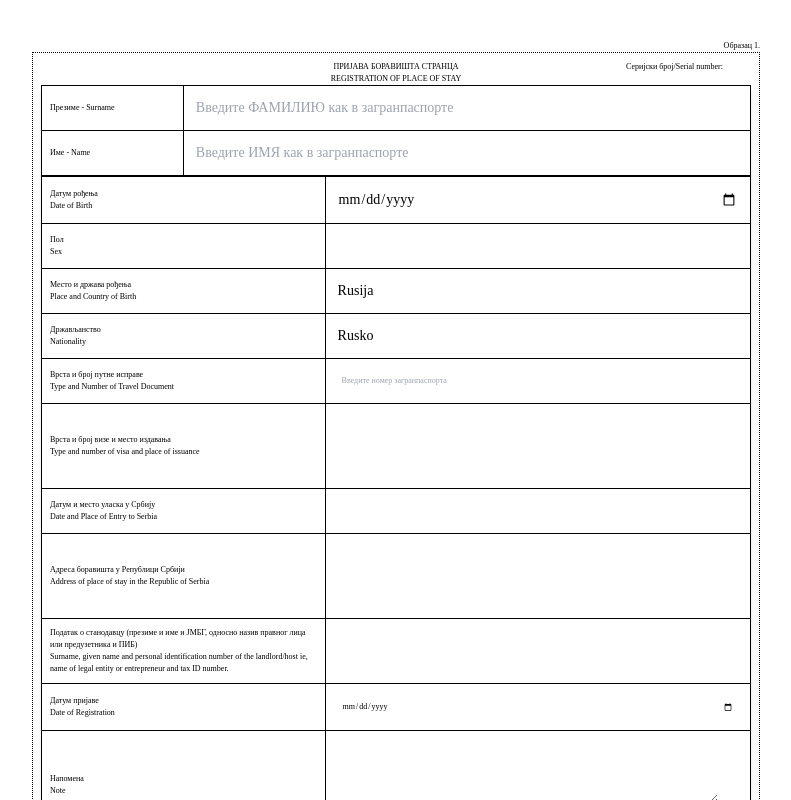
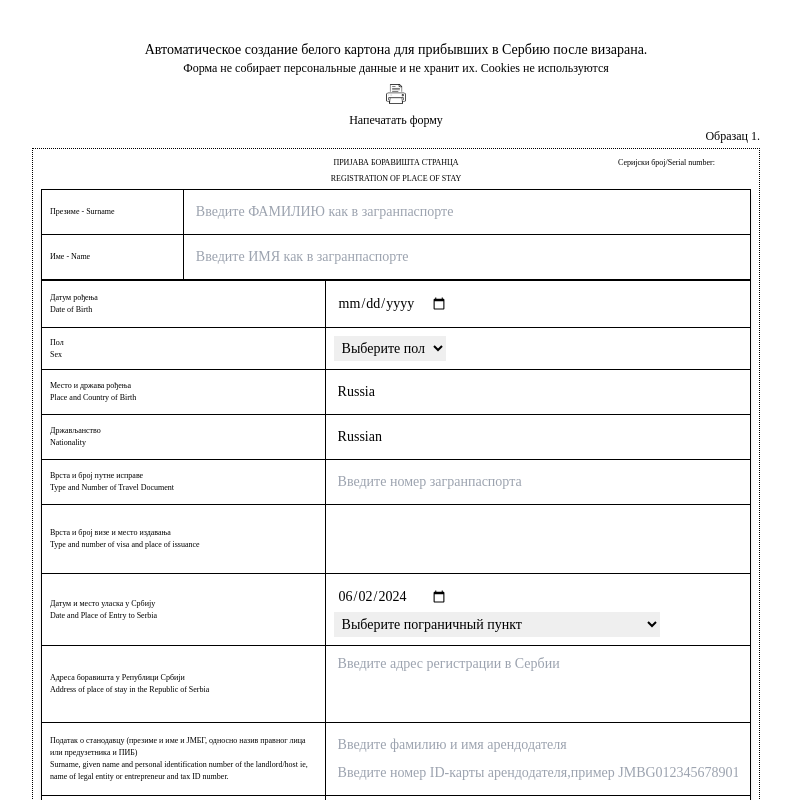
Before and after one commit to IrinaGarmaeva/beli-karton, a React (Vite) app: page / in a window 1280 px wide. Shown: the top 800 px of the page, without its empty margins (244-1035 px from the left). Built offline with nearby package versions, Linux system fonts and the light colour scheme.

Commit message:
Finish Form component

```diff
--- a/src/components/Form.tsx
+++ b/src/components/Form.tsx
@@ -1,17 +1,57 @@
+import { useState, useEffect } from "react";
+import PrinterIcon from "../assets/icons/icon-printer.png";
+
 const Form = () => {
+  const [registrationDate, setRegistrationDate] = useState<string>("");
+
+  useEffect(() => {
+    const today = new Date();
+    const yyyy = today.getFullYear();
+    const mm = String(today.getMonth() + 1).padStart(2, "0");
+    const dd = String(today.getDate()).padStart(2, "0");
+    const formattedToday = `${yyyy}-${mm}-${dd}`;
+    setRegistrationDate(formattedToday);
+  }, []);
+
   const handlePrint = () => {
     window.print();
   };
 
   return (
     <div className="flex flex-col justify-center text-xxs w-full">
-      <p className="text-right">Образац 1.</p>
+      <div className="flex flex-col justify-center items-center print:hidden">
+        <h1 className="text-sm text-center">
+          Автоматическое создание белого картона для прибывших в Сербию после
+          визарана.
+        </h1>
+        <p className="text-xs text-center">
+          Форма не собирает персональные данные и не хранит их. Cookies не
+          используются
+        </p>
+        <button
+          type="button"
+          onClick={handlePrint}
+          className="mt-2 flex flex-col justify-center items-center"
+        >
+          <img
+            src={PrinterIcon}
+            alt="Иконка печати документа"
+            className="w-5"
+          />
+          <p className="mt-2 text-xs">Напечатать форму</p>
+        </button>
+      </div>
+      <p className="text-right text-xs pb-1">Образац 1.</p>
       <div className="flex flex-col justify-center p-2 border border-1 border-black border-dotted w-full">
         <div className="flex justify-center relative">
-          <p className="uppercase text-center">ПРИЈАВА БОРАВИШТА СТРАНЦА</p>
-          <p className="absolute right-7">Серијски број/Serial number:</p>
+          <p className="uppercase text-center pb-1">
+            ПРИЈАВА БОРАВИШТА СТРАНЦА
+          </p>
+          <p className="absolute right-9">Серијски број/Serial number:</p>
         </div>
-        <p className="uppercase text-center">REGISTRATION OF PLACE OF STAY</p>
+        <p className="uppercase text-center pb-1">
+          REGISTRATION OF PLACE OF STAY
+        </p>
         <form className="rounded shadow-md">
           <table className="min-w-full border border-1 border-black">
             <tbody>
@@ -25,6 +65,7 @@ const Form = () => {
                     name="surname"
                     className="p-1 w-full text-sm"
                     placeholder="Введите ФАМИЛИЮ как в загранпаспорте"
+                    required
                   />
                 </td>
               </tr>
@@ -38,6 +79,7 @@ const Form = () => {
                     name="name"
                     className="p-1 w-full text-sm"
                     placeholder="Введите ИМЯ как в загранпаспорте"
+                    required
                   />
                 </td>
               </tr>
@@ -57,7 +99,8 @@ const Form = () => {
                   <input
                     type="date"
                     name="dateOfBirth"
-                    className="p-1 w-full text-sm"
+                    className="p-1 text-sm"
+                    required
                   />
                 </td>
               </tr>
@@ -69,7 +112,17 @@ const Form = () => {
                   </div>
                 </td>
                 <td className="p-2 border border-black">
-                  <input type="text" name="sex" className="p-1 w-full text-sm" />
+                  <select
+                    name="sex"
+                    className="p-1 text-sm print:border-none"
+                    required
+                  >
+                    <option value="" disabled selected>
+                      Выберите пол
+                    </option>
+                    <option value="Muški">Muški</option>
+                    <option value="Ženski">Ženski</option>
+                  </select>
                 </td>
               </tr>
               <tr className="border border-black">
@@ -84,7 +137,9 @@ const Form = () => {
                     type="text"
                     name="birthPlace"
                     className="p-1 w-full text-sm"
-                    defaultValue="Rusija"
+                    defaultValue="Russia"
+                    placeholder="Введите страну рождения как в загранпаспорте"
+                    required
                   />
                 </td>
               </tr>
@@ -100,7 +155,8 @@ const Form = () => {
                     type="text"
                     name="nationality"
                     className="p-1 w-full text-sm"
-                    defaultValue="Rusko"
+                    defaultValue="Russian"
+                    placeholder="Введите гражданство"
                   />
                 </td>
               </tr>
@@ -115,7 +171,7 @@ const Form = () => {
                   <input
                     type="text"
                     name="travelDocument"
-                    className="p-2 w-full"
+                    className="p-1 w-full text-sm"
                     placeholder="Введите номер загранпаспорта"
                   />
                 </td>
@@ -127,8 +183,11 @@ const Form = () => {
                     <span>Type and number of visa and place of issuance</span>
                   </div>
                 </td>
-                <td className="p-5 border border-black">
-                  <input type="text" name="visa" className="p-4 w-full" />
+                <td className="p-2 border border-black">
+                  <textarea
+                    name="visa"
+                    className="px-1 w-full text-sm h-12 overflow-hidden resize-none"
+                  ></textarea>
                 </td>
               </tr>
               <tr className="border border-black">
@@ -140,21 +199,49 @@ const Form = () => {
                 </td>
                 <td className="p-2 border border-black">
                   <input
-                    type="text"
-                    name="entryDatePlace"
-                    className="p-2 w-full"
+                    type="date"
+                    className="p-1 text-sm"
+                    value={registrationDate}
+                    onChange={(e) => setRegistrationDate(e.target.value)}
+                    required
                   />
+                  <select
+                    name="borderPoint"
+                    className="p-1 w-4/5 text-sm print:border-none"
+                    required
+                  >
+                    <option value="" disabled selected>
+                      Выберите пограничный пункт
+                    </option>
+                    <option value="Sremska Rača">Sremska Rača</option>
+                    <option value="Beograd">Beograd</option>
+                    <option value="Bačka Palanka">Bačka Palanka</option>
+                    <option value="Bajina Basta">Bajina Basta</option>
+                    <option value="Brodarevo">Brodarevo</option>
+                    <option value="Gostun">Gostun</option>
+                    <option value="Kotroman">Kotroman</option>
+                    <option value="Ljubovija">Ljubovija</option>
+                    <option value="Јамеna">Јамеna</option>
+                    <option value="Uvac">Uvac</option>
+                    <option value="Subotica">Subotica</option>
+                  </select>
                 </td>
               </tr>
               <tr className="border border-black">
                 <td className="p-2 border border-black">
                   <div className="flex flex-col">
                     <span>Адреса боравишта у Републици Србији</span>
-                    <span>Аddress of place of stay in the Republic of Serbia</span>
+                    <span>
+                      Аddress of place of stay in the Republic of Serbia
+                    </span>
                   </div>
                 </td>
-                <td className="p-7 border border-black">
-                  <input type="text" name="address" className="p-2 w-full" />
+                <td className="p-2 border border-black">
+                  <textarea
+                    name="address"
+                    className="px-1 w-full text-sm h-14 overflow-hidden resize-none"
+                    placeholder="Введите адрес регистрации в Сербии"
+                  ></textarea>
                 </td>
               </tr>
               <tr className="border border-black">
@@ -174,8 +261,17 @@ const Form = () => {
                 <td className="p-2 border border-black">
                   <input
                     type="text"
+                    name="landlordName"
+                    className="p-1 w-full text-sm"
+                    placeholder="Введите фамилию и имя арендодателя"
+                    required
+                  />
+                  <input
+                    type="text"
                     name="landlordInfo"
-                    className="p-2 w-full"
+                    className="p-1 w-full text-sm"
+                    placeholder="Введите номер ID-карты арендодателя,пример JMBG0123456789012"
+                    required
                   />
                 </td>
               </tr>
@@ -190,7 +286,10 @@ const Form = () => {
                   <input
                     type="date"
                     name="registrationDate"
-                    className="p-2 w-full"
+                    className="p-1 text-sm"
+                    value={registrationDate}
+                    onChange={(e) => setRegistrationDate(e.target.value)}
+                    required
                   />
                 </td>
               </tr>
@@ -201,8 +300,8 @@ const Form = () => {
                     <span>Note</span>
                   </div>
                 </td>
-                <td className="p-8 border border-black">
-                  <textarea name="note" className="p-2 w-full"></textarea>
+                <td className="p-2 border border-black">
+                  <textarea name="note" className="p-1 w-full h-20"></textarea>
                 </td>
               </tr>
               <tr className="border border-black">
@@ -220,7 +319,9 @@ const Form = () => {
                 <td className="p-2 border border-black"></td>
                 <td className="p-2 border border-black">
                   <div className="flex flex-col items-center">
-                    <p className="pt-7 w-full text-center">________________________________________</p>
+                    <p className="pt-8 w-full text-center">
+                      ________________________________________
+                    </p>
                     <span>
                       (потпис овлашћеног лица - signature of the authorized
                       person)
@@ -230,14 +331,6 @@ const Form = () => {
               </tr>
             </tbody>
           </table>
-
-          <button
-            type="button"
-            onClick={handlePrint}
-            className="mt-4 bg-blue-500 text-white py-2 px-4 rounded"
-          >
-            Print Form
-          </button>
         </form>
       </div>
     </div>
--- a/src/index.css
+++ b/src/index.css
@@ -18,3 +18,11 @@ ul, ol {
   margin: 0;
   padding: 0;
 }
+
+@media print {
+  select {
+    @apply appearance-none;
+    -webkit-appearance: none;
+    -moz-appearance: none;
+  }
+}
```
Also changed, not shown: src/assets/icons/icon-printer.png (added).
